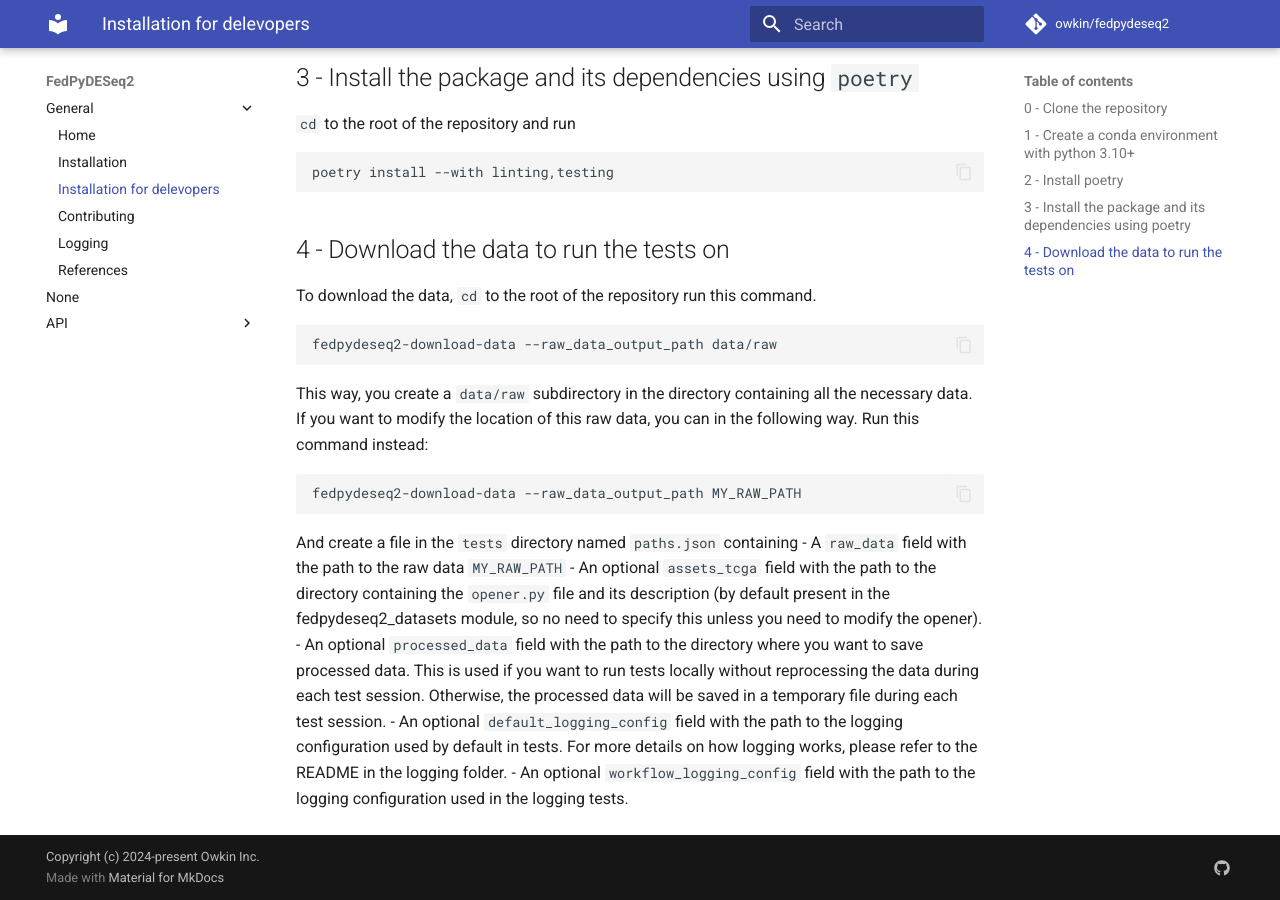
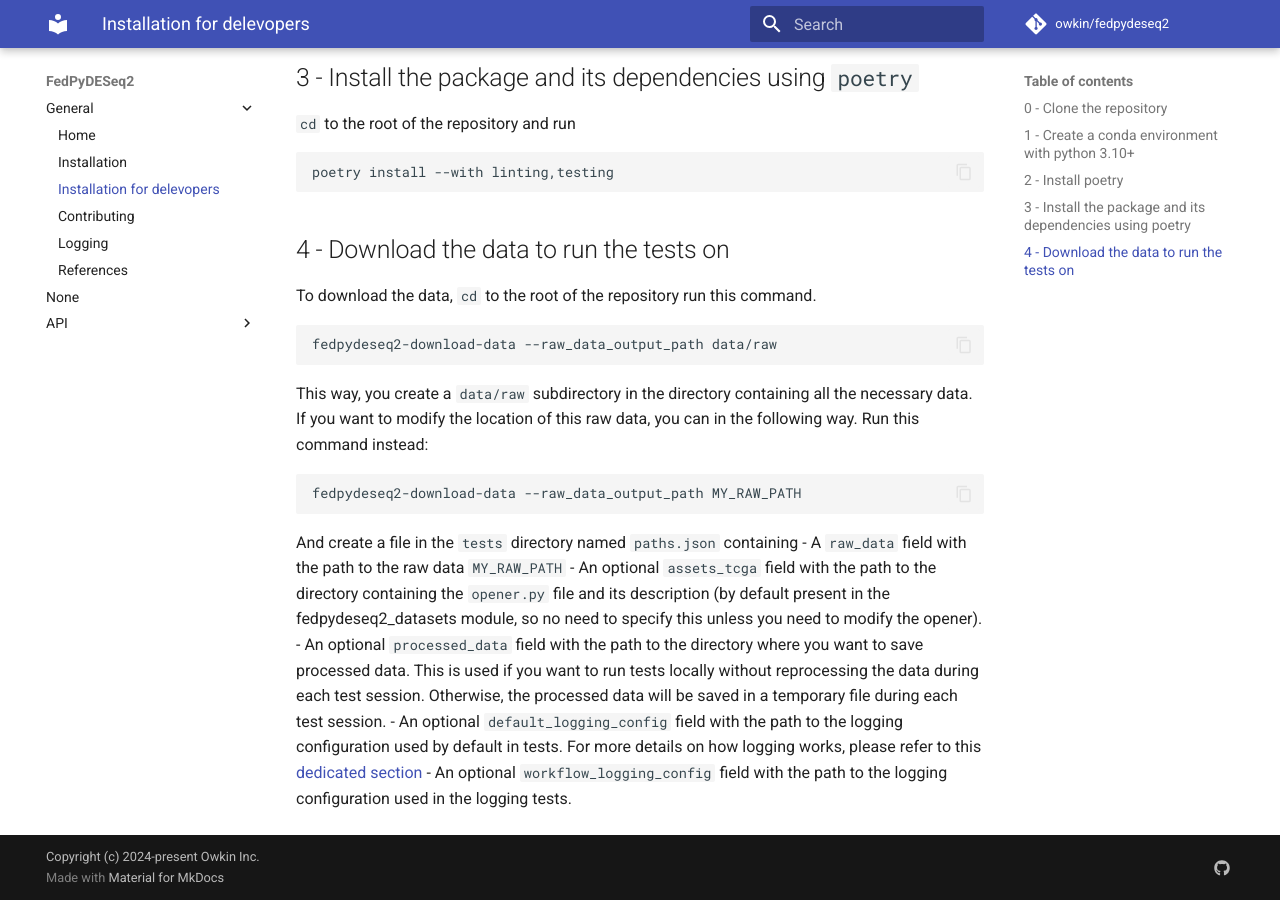
Before and after one commit to owkin/fedpydeseq2, an MkDocs documentation site: the page built from docs/usage/installation_developers.md, in a window 1280 px wide and 900 px high, scrolled down 676 px. Built offline with MkDocs 1.6.1 and Material for MkDocs 9.7.7, drawn with Linux system fonts in a browser that asks for light colours; comment, search, counter and statistics services are not loaded.

Commit message:
fix: take into account Boris' comments

```diff
--- a/docs/usage/installation_developers.md
+++ b/docs/usage/installation_developers.md
@@ -57,5 +57,5 @@ And create a file in the `tests` directory named `paths.json` containing
 - An optional `assets_tcga` field with the path to the directory containing the `opener.py` file and its description (by default present in the fedpydeseq2_datasets module, so no need to specify this unless you need to modify the opener).
 - An optional `processed_data` field with the path to the directory where you want to save processed data. This is used
 if you want to run tests locally without reprocessing the data during each test session. Otherwise, the processed data will be saved in a temporary file during each test session.
-- An optional `default_logging_config` field with the path to the logging configuration used by default in tests. For more details on how logging works, please refer to the README in the logging folder.
+- An optional `default_logging_config` field with the path to the logging configuration used by default in tests. For more details on how logging works, please refer to this [dedicated section](logging.md)
 - An optional `workflow_logging_config` field with the path to the logging configuration used in the logging tests.
```
Also changed, not shown: README.md (+1 -1 lines), docs/usage/logging.md (+3 -0 lines), logging/README.md (+2 -0 lines), 1 other file.
